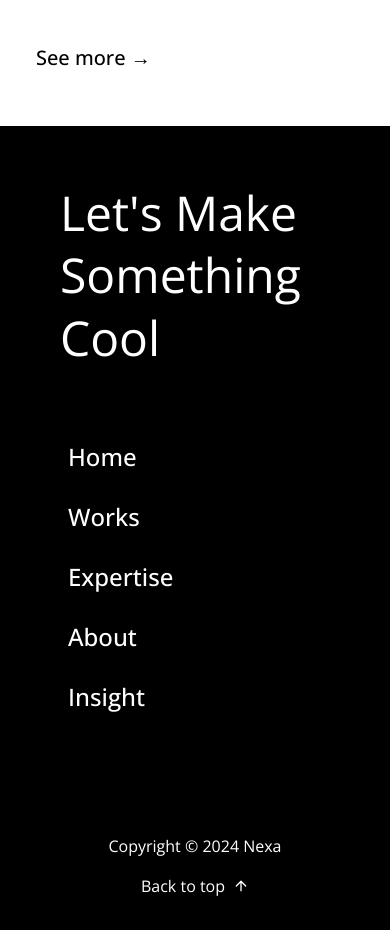
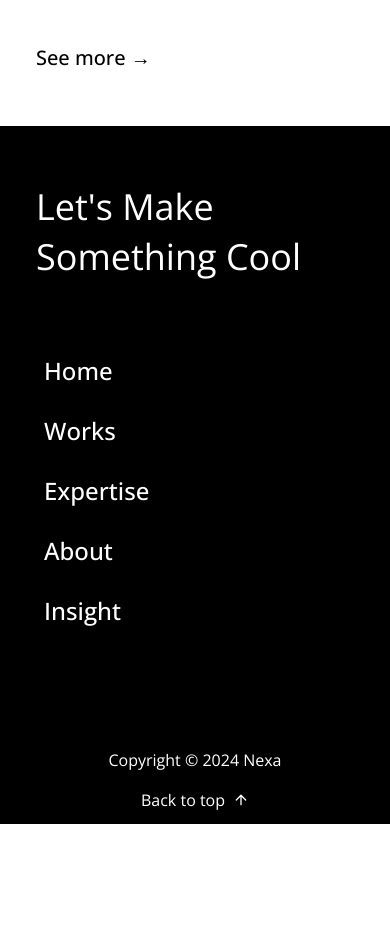
Before and after one commit to JihadZaidan/nexa-baru, a Next.js app: page /insight in a window 390 px wide. Shown: the part 1920-2850 px from the top of the page. After the commit the page ends 2744 px from the top, so only its background shows below. Built offline with nearby package versions, Linux system fonts and the light colour scheme.

Commit message:
resolver title footer v1 response

```diff
--- a/src/components/layout/Footer.tsx
+++ b/src/components/layout/Footer.tsx
@@ -12,9 +12,9 @@ export default function Footer() {
     useZoom(bottom, 0.5);
 
     return (
-        <div className="max-w-full w-full lg:px-20 lg:py-20 px-10 pt-14 pb-8 flex flex-col gap-30 bg-black">
+        <div className="max-w-full w-full lg:px-20 lg:py-20 px-4 pt-14 pb-3 flex flex-col gap-30 bg-black">
             <div className="w-full gap-18 flex lg:flex-row flex-col px-5">
-                <h1 ref={headRef} className="lg:w-[70%] leading-[130%] lg:text-7xl text-5xl text-white lg:text-left  font-sans font-normal">
+                <h1 ref={headRef} className="lg:w-[70%] leading-[140%] lg:text-7xl text-4xl text-white lg:text-left  font-sans font-normal">
                     Let&apos;s Make Something Cool
                 </h1>
                 <ul className="w-full flex flex-col gap-7 justify-right items-right">
```
